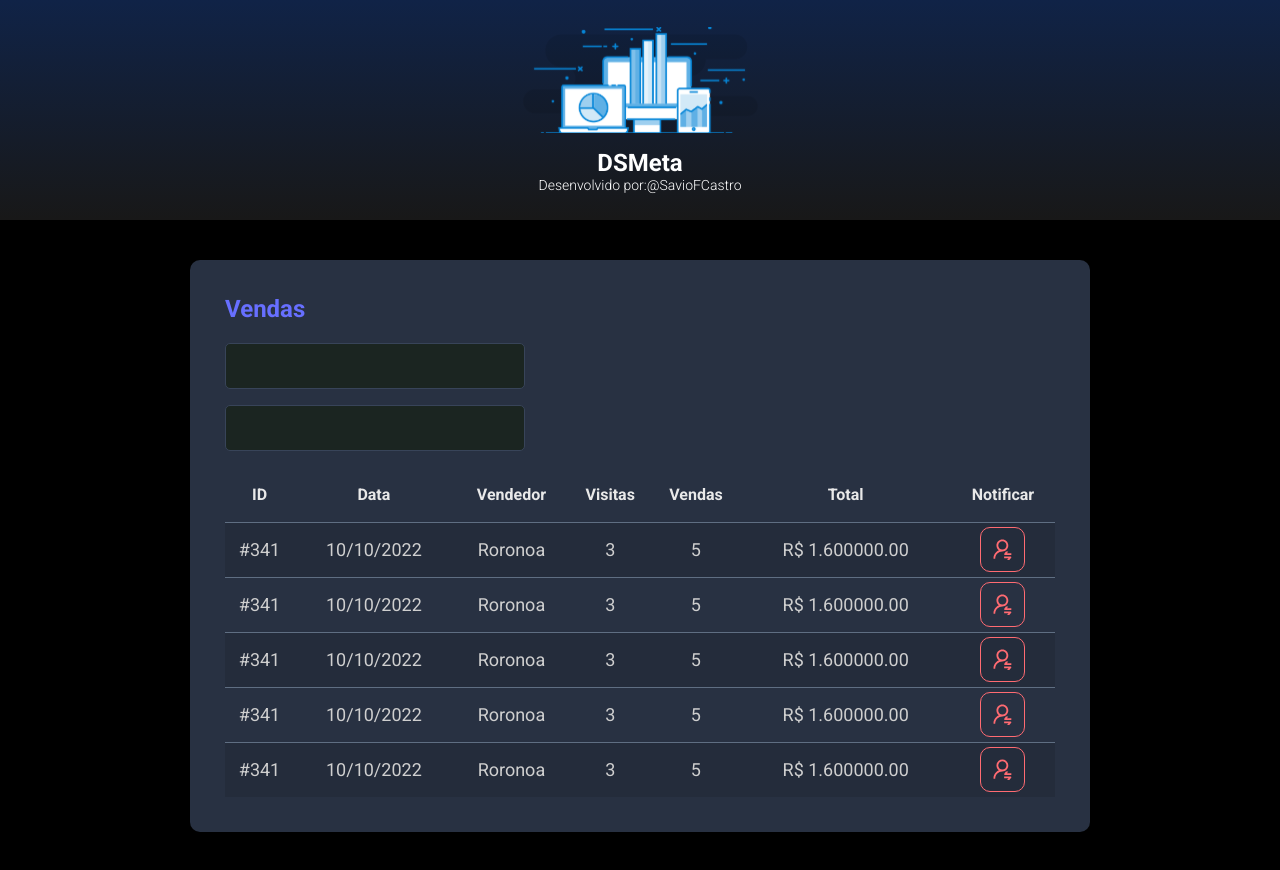
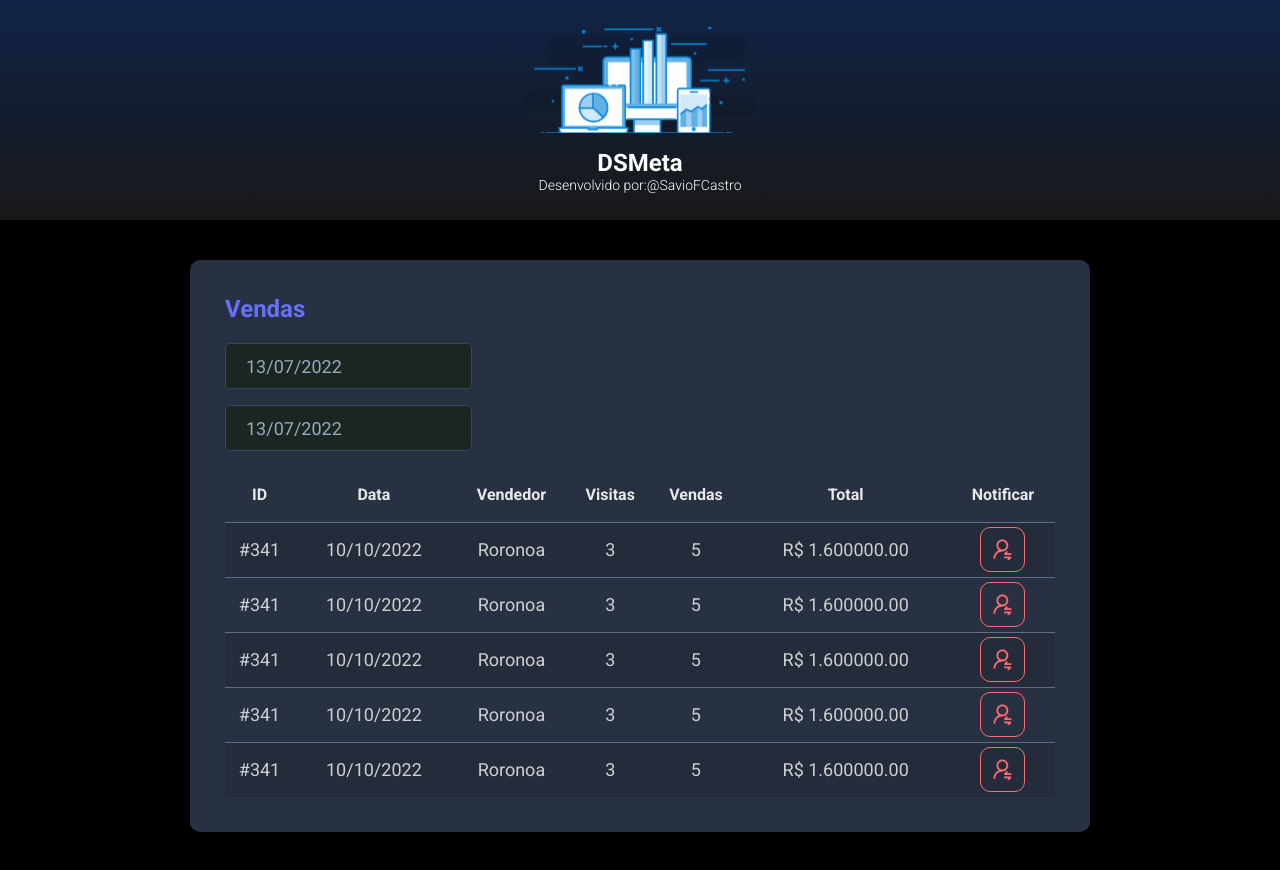
Before and after one commit to SavioFerreira/dsmeta, a React (Vite) app in the folder frontend/: page / in a window 1280 px wide. Built offline with nearby package versions, Linux system fonts and the light colour scheme.

Commit message:
Date picker

```diff
--- a/frontend/package.json
+++ b/frontend/package.json
@@ -9,6 +9,7 @@
   },
   "dependencies": {
     "react": "^18.0.0",
+    "react-datepicker": "^4.8.0",
     "react-dom": "^18.0.0"
   },
   "devDependencies": {
--- a/frontend/src/components/SalesCard/index.tsx
+++ b/frontend/src/components/SalesCard/index.tsx
@@ -1,3 +1,5 @@
+import DatePicker from "react-datepicker";
+import "react-datepicker/dist/react-datepicker.css";
 import NotificationButton from '../NotificationButton'
 import './styles.css'
 
@@ -7,10 +9,22 @@
             <h2 className="dsmeta-sales-title">Vendas</h2>
             <div>
                 <div className="dsmeta-font-control-container">
-                    <input className="dsmeta-form-control" type="text" />
+                    <DatePicker
+                        selected={new Date()}
+                        onChange={(date: Date) => {}}
+                        className="dsmeta-form-control"
+                        dateFormat="dd/MM/yyyy"
+                    />
                 </div>
                 <div className="dsmeta-font-control-container">
-                    <input className="dsmeta-form-control" type="text" />
+                    <div className="dsmeta-font-control-container">
+                        <DatePicker
+                            selected={new Date()}
+                            onChange={(date: Date) => {}}
+                            className="dsmeta-form-control"
+                            dateFormat="dd/MM/yyyy"
+                        />
+                    </div>
                 </div>
             </div>
             <div>
@@ -48,7 +62,7 @@
                             <td className="show992">5</td>
                             <td>R$ 1.600000.00</td>
                             <td>
-                            <div className="dsmeta-red-btn-container">
+                                <div className="dsmeta-red-btn-container">
                                     <NotificationButton />
                                 </div>
                             </td>
@@ -61,7 +75,7 @@
                             <td className="show992">5</td>
                             <td>R$ 1.600000.00</td>
                             <td>
-                            <div className="dsmeta-red-btn-container">
+                                <div className="dsmeta-red-btn-container">
                                     <NotificationButton />
                                 </div>
                             </td>
@@ -74,7 +88,7 @@
                             <td className="show992">5</td>
                             <td>R$ 1.600000.00</td>
                             <td>
-                            <div className="dsmeta-red-btn-container">
+                                <div className="dsmeta-red-btn-container">
                                     <NotificationButton />
                                 </div>
                             </td>
@@ -87,7 +101,7 @@
                             <td className="show992">5</td>
                             <td>R$ 1.600000.00</td>
                             <td>
-                            <div className="dsmeta-red-btn-container">
+                                <div className="dsmeta-red-btn-container">
                                     <NotificationButton />
                                 </div>
                             </td>
--- /dev/null
+++ b/package.json
@@ -0,0 +1,5 @@
+{
+  "devDependencies": {
+    "@types/react-datepicker": "^4.4.2"
+  }
+}
```
Also changed, not shown: 2 other files (tests, documents, lock files or other folders).
